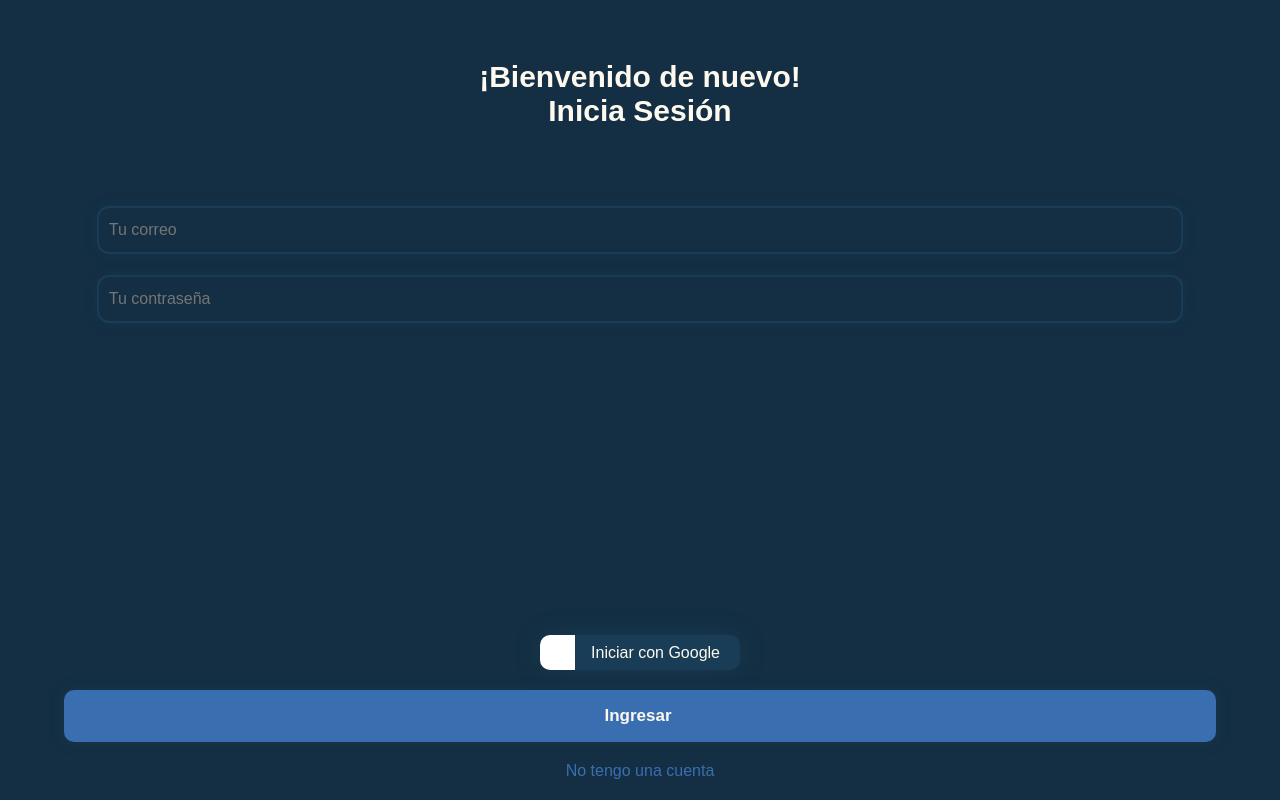
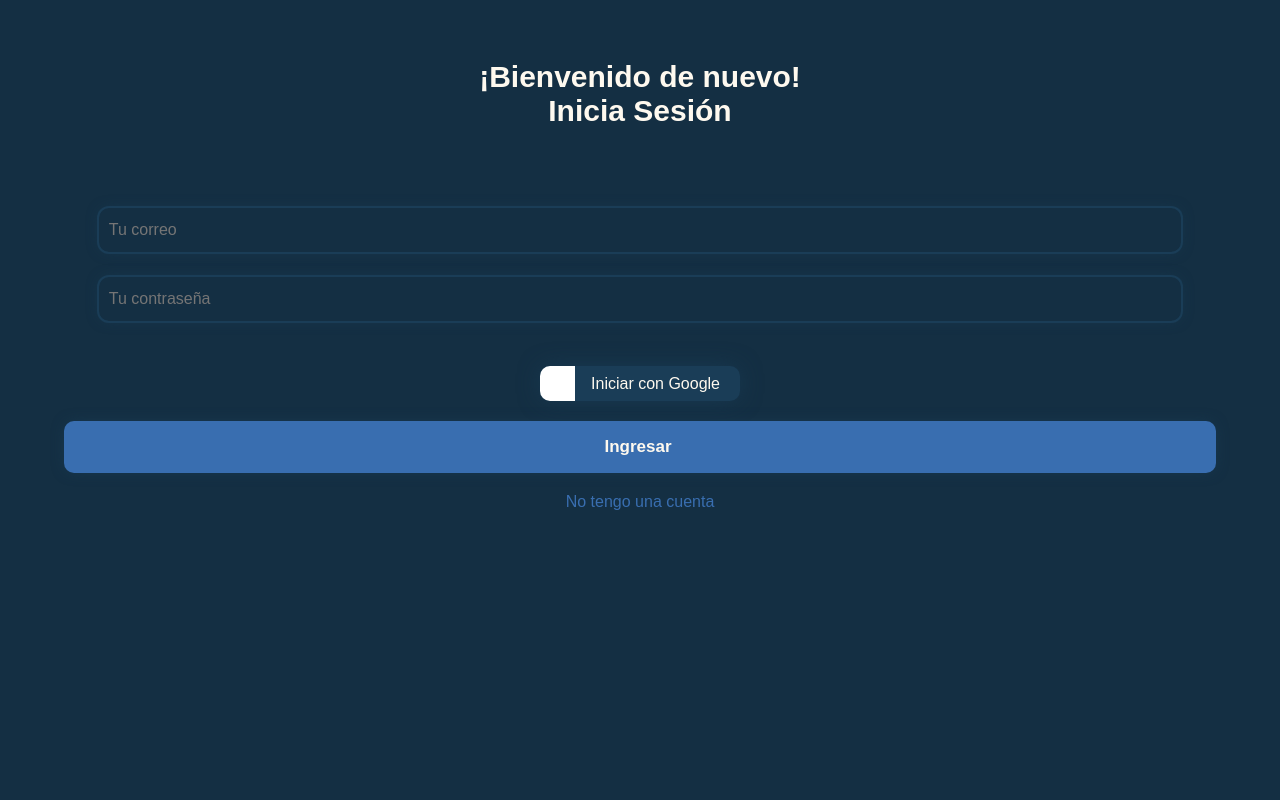
Before and after one commit to mendoza000/journalapp, a React (Vite) app: page /auth/login in a window 1280 px wide. Built offline with nearby package versions, Linux system fonts and the light colour scheme; no server answers; some icons are missing; a web font is replaced by a local one.

Commit message:
fix botones en auth

```diff
--- a/src/styles/components/_auth.scss
+++ b/src/styles/components/_auth.scss
@@ -53,14 +53,13 @@
 	}
 }
 .auth__form-btn{
-	position: absolute;
 	width: 90% !important;
 	display: flex;
 	flex-direction: column;
 	justify-content: center;
 	align-items: center;
 	grid-gap: 2rem;
-	bottom: 2rem;
+	margin-top: 2rem;
 }
 .auth__form-info{
 	font-size: 2rem;
@@ -104,11 +103,10 @@
 	display: grid;
 	grid-template-columns: repeat(2, 1fr);
 	background-color: $primary-l;
-	position: absolute;
-	bottom: 2rem;
 	width: 90%;
 	border-radius: 10px;
 	box-shadow: 0px 0px 15px -4px $primary-l;
+	margin-top: 1rem;
 }
 
 .auth__container-btn{
```
